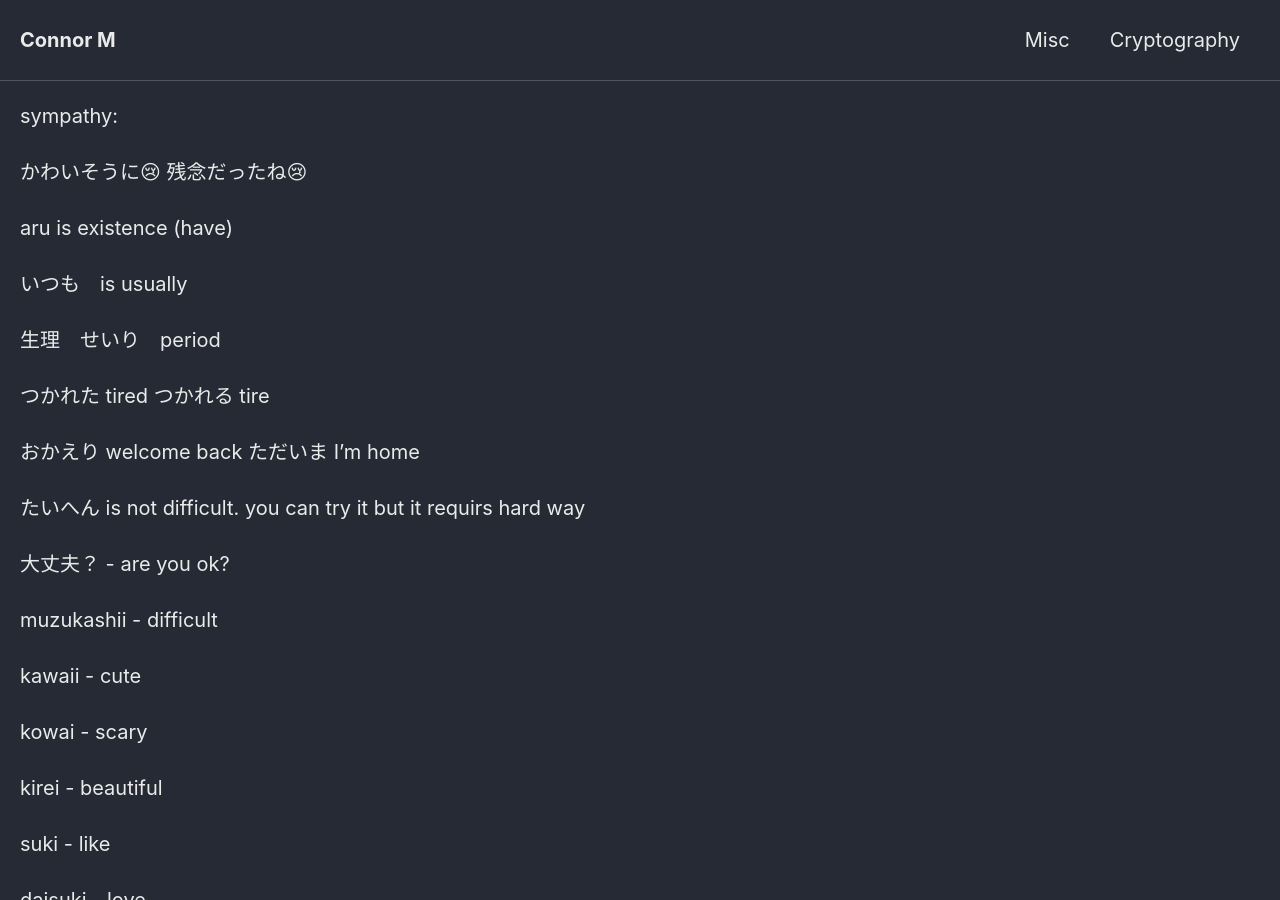
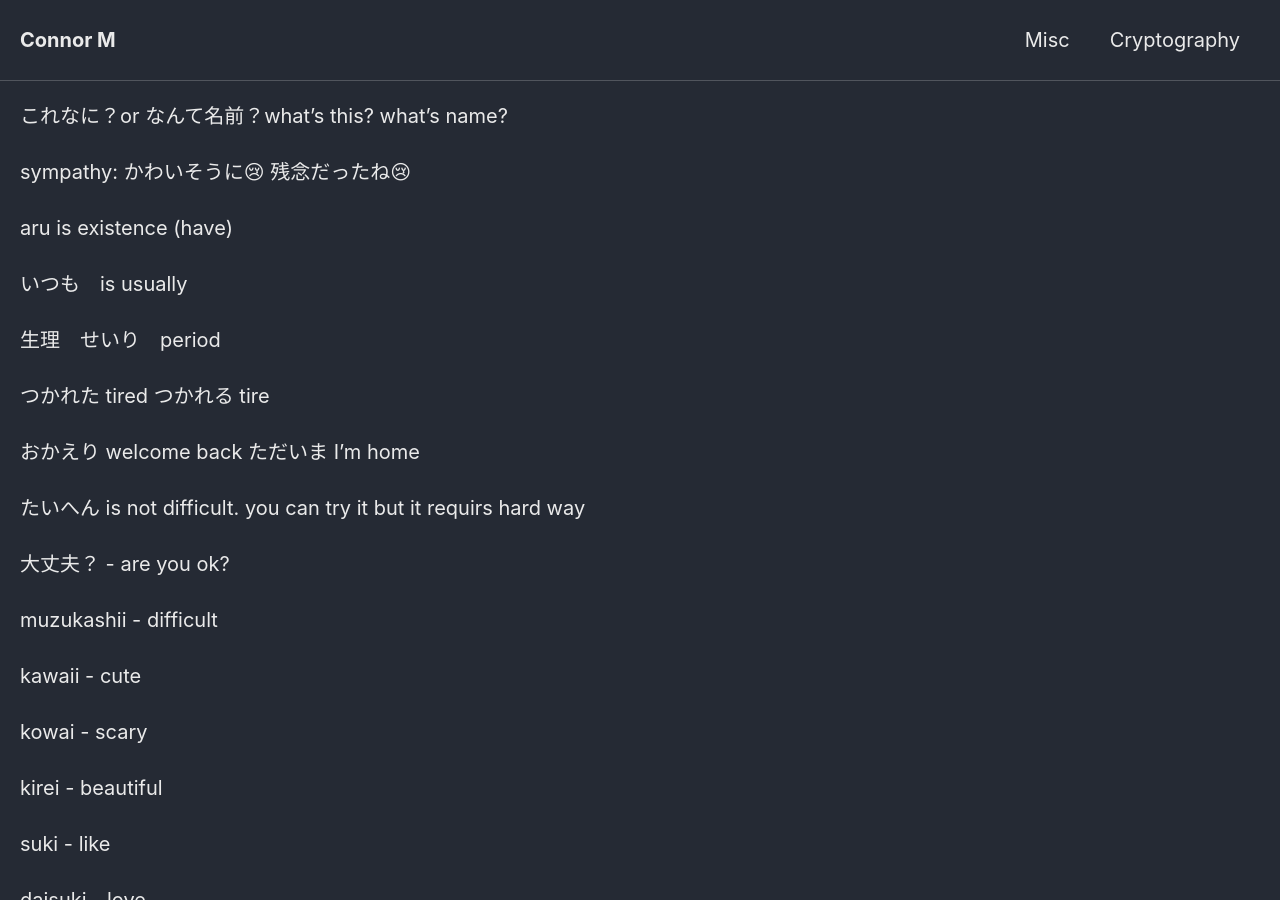
Before and after one commit to Connor-McCartney/Connor-McCartney.github.io, a Jekyll site: the page built from _pages/misc/japanese.md, in a window 1280 px wide and 900 px high. Built offline with Jekyll 4.4.1, drawn with Linux system fonts in a browser that asks for light colours; cached includes are drawn as plain includes; our own code applies the rules of GitHub Pages for plain Markdown files.

Commit message:
Update japanese.md

```diff
--- a/_pages/misc/japanese.md
+++ b/_pages/misc/japanese.md
@@ -1,6 +1,6 @@
-sympathy:
+これなに？or なんて名前？what's this? what's name?
 
-かわいそうに😢 残念だったね😢
+sympathy: かわいそうに😢 残念だったね😢
 
 aru is existence (have)
 
```
